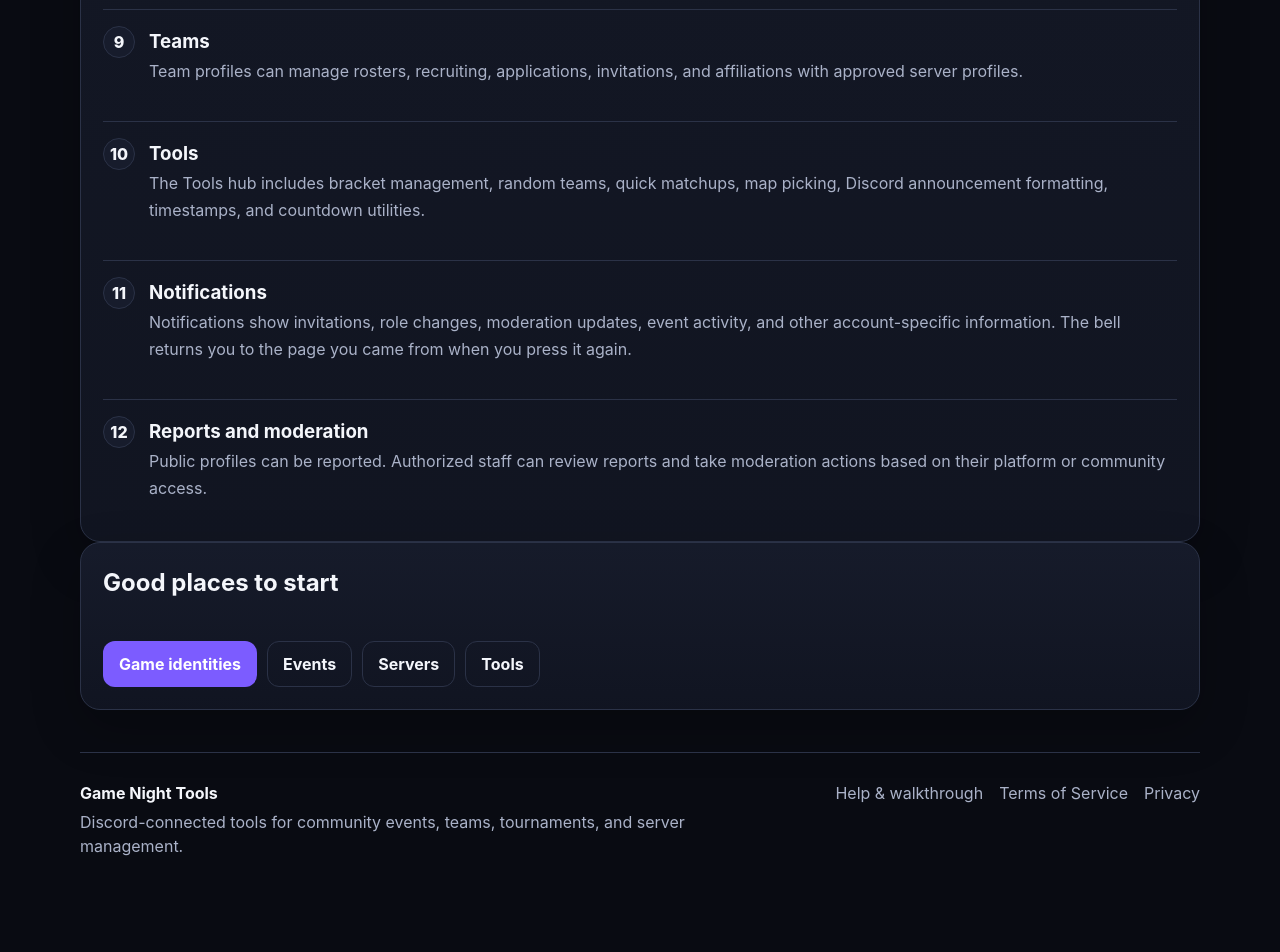
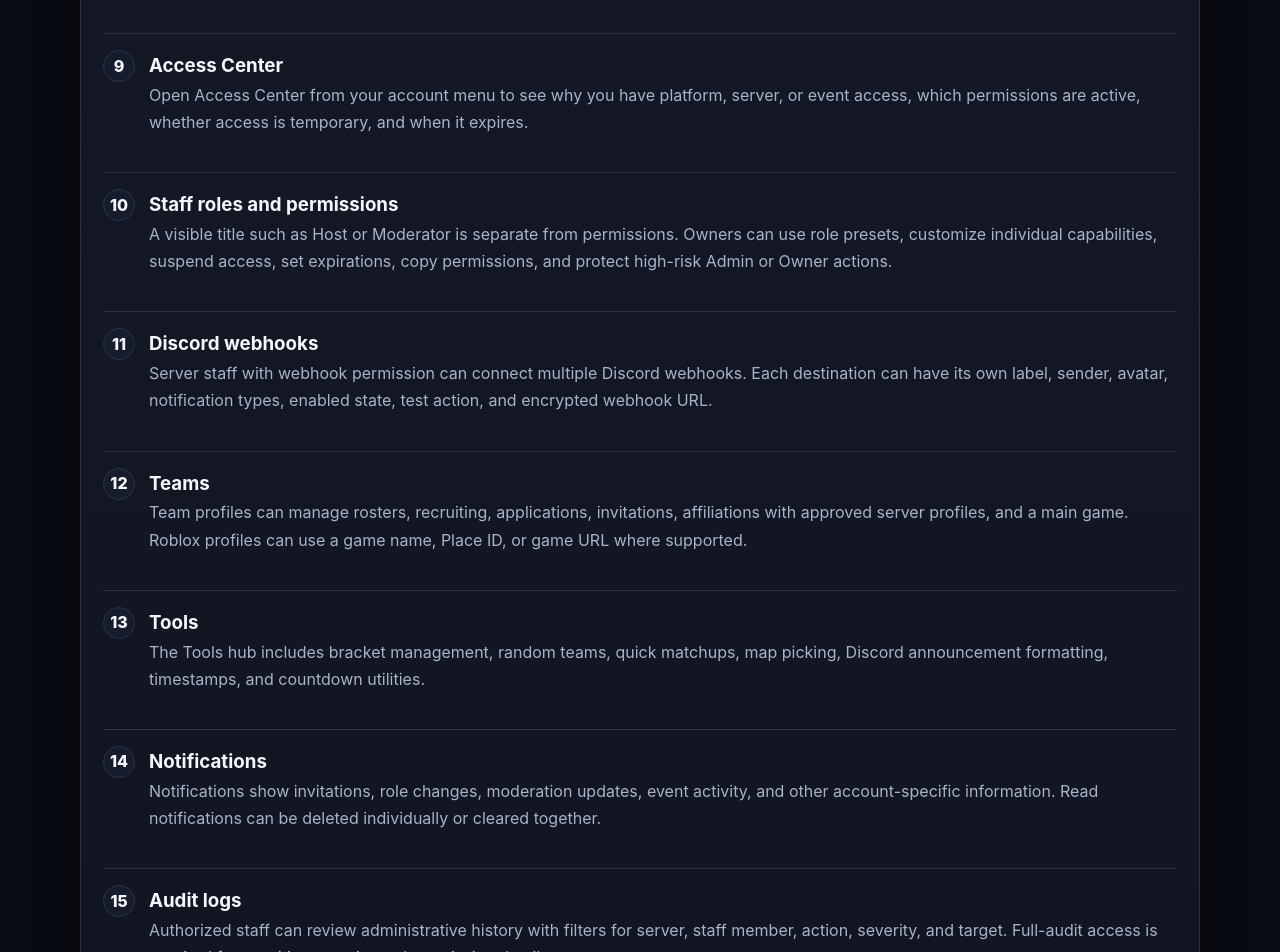
Before and after one commit to sayrejeri/gamenight-tools, a Next.js app: page /help in a window 1280 px wide. Shown: the part 1660-2612 px from the top of the page. Before the commit the page ends 2552 px from the top, so only its background shows below. Built offline with nearby package versions, Linux system fonts and the light colour scheme.

Commit message:
Document Access Center permissions and webhook manager

```diff
--- a/src/app/help/page.tsx
+++ b/src/app/help/page.tsx
@@ -13,10 +13,14 @@ const sections = [
   ["Checking in", "When the host opens check-in, return to the event and press Check in now. Hosts may use check-in status when generating tournament brackets."],
   ["Hosting an event", "Authorized hosts can create drafts, choose the game and platform, set visibility, signup and check-in windows, participant limits, join-code rules, bracket settings, and Discord announcement options."],
   ["Co-hosts", "Event managers can search existing Game Night Tools users by site or Discord username, or use a numeric Discord ID for someone who has not signed in yet. The invited person must accept before access becomes active."],
-  ["Teams", "Team profiles can manage rosters, recruiting, applications, invitations, and affiliations with approved server profiles."],
+  ["Access Center", "Open Access Center from your account menu to see why you have platform, server, or event access, which permissions are active, whether access is temporary, and when it expires."],
+  ["Staff roles and permissions", "A visible title such as Host or Moderator is separate from permissions. Owners can use role presets, customize individual capabilities, suspend access, set expirations, copy permissions, and protect high-risk Admin or Owner actions."],
+  ["Discord webhooks", "Server staff with webhook permission can connect multiple Discord webhooks. Each destination can have its own label, sender, avatar, notification types, enabled state, test action, and encrypted webhook URL."],
+  ["Teams", "Team profiles can manage rosters, recruiting, applications, invitations, affiliations with approved server profiles, and a main game. Roblox profiles can use a game name, Place ID, or game URL where supported."],
   ["Tools", "The Tools hub includes bracket management, random teams, quick matchups, map picking, Discord announcement formatting, timestamps, and countdown utilities."],
-  ["Notifications", "Notifications show invitations, role changes, moderation updates, event activity, and other account-specific information. The bell returns you to the page you came from when you press it again."],
-  ["Reports and moderation", "Public profiles can be reported. Authorized staff can review reports and take moderation actions based on their platform or community access."],
+  ["Notifications", "Notifications show invitations, role changes, moderation updates, event activity, and other account-specific information. Read notifications can be deleted individually or cleared together."],
+  ["Audit logs", "Authorized staff can review administrative history with filters for server, staff member, action, severity, and target. Full-audit access is required for sensitive security and permission details."],
+  ["Reports and moderation", "Public profiles can be reported. Authorized staff can review reports and take moderation actions only when their assigned permissions allow it."],
 ] as const;
 
 export default function HelpPage() {
@@ -24,46 +28,30 @@ export default function HelpPage() {
     <main className="landing-shell legal-shell help-shell">
       <nav className="topbar">
         <BrandMark href="/" />
-        <div className="button-row">
-          <Link className="button button-secondary" href="/">Home</Link>
-          <Link className="button" href="/dashboard">Open dashboard</Link>
-        </div>
+        <div className="button-row"><Link className="button button-secondary" href="/">Home</Link><Link className="button" href="/dashboard">Open dashboard</Link></div>
       </nav>
 
-      <section className="page-heading legal-heading">
-        <div>
-          <span className="eyebrow">New here?</span>
-          <h1>Game Night Tools walkthrough</h1>
-          <p>Use this as a quick reference for players, hosts, team staff, and community administrators.</p>
-        </div>
-      </section>
+      <section className="page-heading legal-heading"><div><span className="eyebrow">New here?</span><h1>Game Night Tools walkthrough</h1><p>Use this as a quick reference for players, hosts, team staff, and community administrators.</p></div></section>
 
       <section className="help-quick-grid">
         <a className="card" href="#players"><span className="card-kicker">Players</span><h2>Join game nights</h2><p>Link your game account, sign up, check in, and follow event results.</p></a>
         <a className="card" href="#hosts"><span className="card-kicker">Hosts</span><h2>Run events</h2><p>Create events, invite co-hosts, manage participants, and operate brackets.</p></a>
-        <a className="card" href="#communities"><span className="card-kicker">Communities</span><h2>Manage servers and teams</h2><p>Build profiles, rosters, staff access, suggestions, and moderation workflows.</p></a>
+        <a className="card" href="#communities"><span className="card-kicker">Communities</span><h2>Manage servers and teams</h2><p>Build profiles, permissions, webhooks, rosters, audit trails, and moderation workflows.</p></a>
       </section>
 
       <section className="panel legal-copy section-stack" id="players">
         <div><span className="eyebrow">Walkthrough</span><h2>Feature guide</h2><p className="muted">You do not need to memorize the site. These steps explain what each major area is for.</p></div>
         {sections.map(([title, description], index) => (
-          <article className="help-step" id={index === 4 ? "hosts" : index === 8 ? "communities" : undefined} key={title}>
-            <span className="help-step-number">{index + 1}</span>
-            <div><h3>{title}</h3><p>{description}</p></div>
+          <article className="help-step" id={index === 6 ? "hosts" : index === 8 ? "communities" : undefined} key={title}>
+            <span className="help-step-number">{index + 1}</span><div><h3>{title}</h3><p>{description}</p></div>
           </article>
         ))}
       </section>
 
       <section className="panel section-stack">
         <h2>Good places to start</h2>
-        <div className="button-row">
-          <Link className="button" href="/dashboard/profile">Game identities</Link>
-          <Link className="button button-secondary" href="/dashboard/events">Events</Link>
-          <Link className="button button-secondary" href="/dashboard/servers">Servers</Link>
-          <Link className="button button-secondary" href="/dashboard/tools">Tools</Link>
-        </div>
+        <div className="button-row"><Link className="button" href="/dashboard/profile">Game identities</Link><Link className="button button-secondary" href="/dashboard/events">Events</Link><Link className="button button-secondary" href="/dashboard/servers">Servers</Link><Link className="button button-secondary" href="/dashboard/access">Access Center</Link><Link className="button button-secondary" href="/dashboard/tools">Tools</Link></div>
       </section>
-
       <PublicFooter />
     </main>
   );
```
